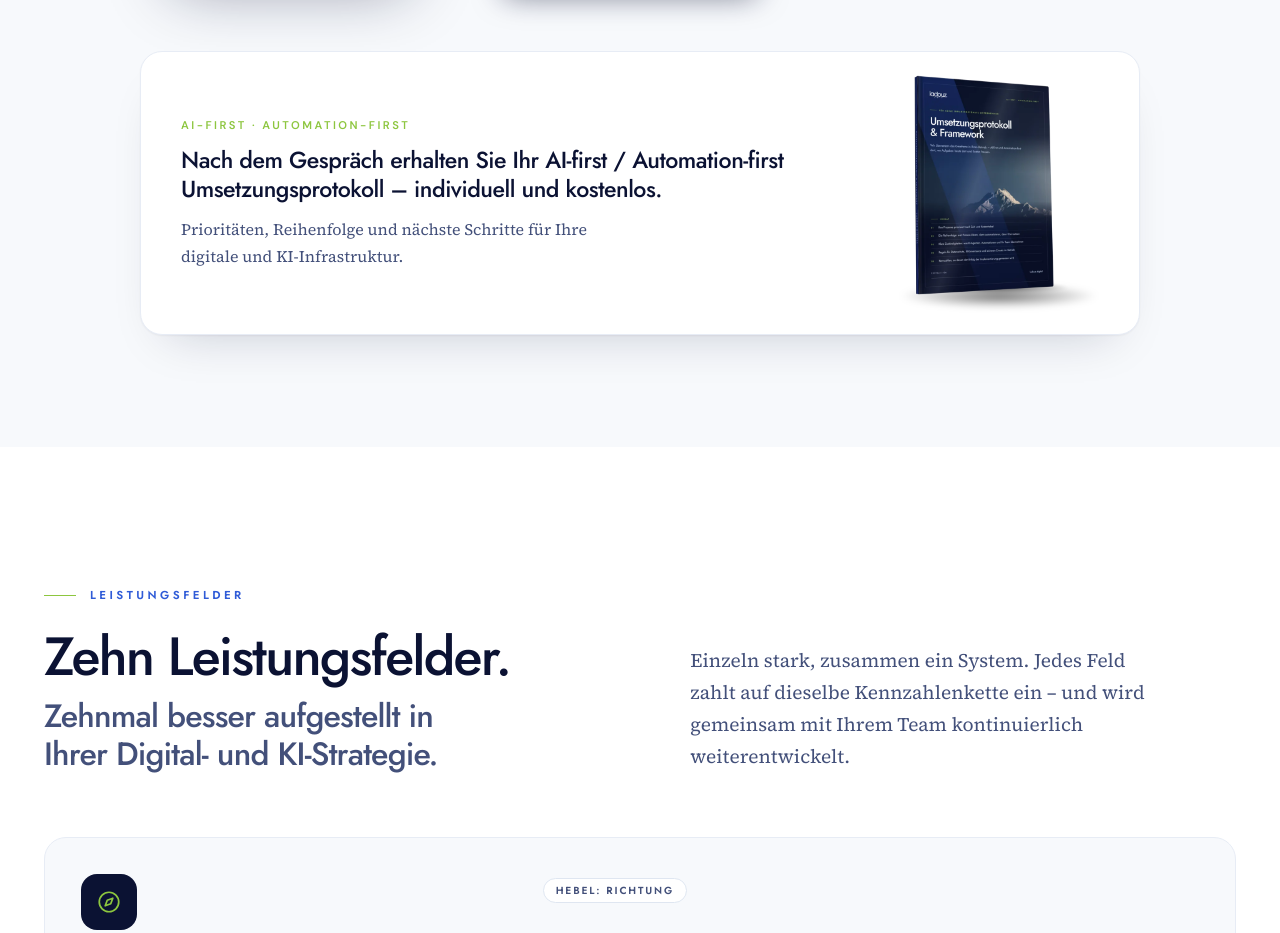
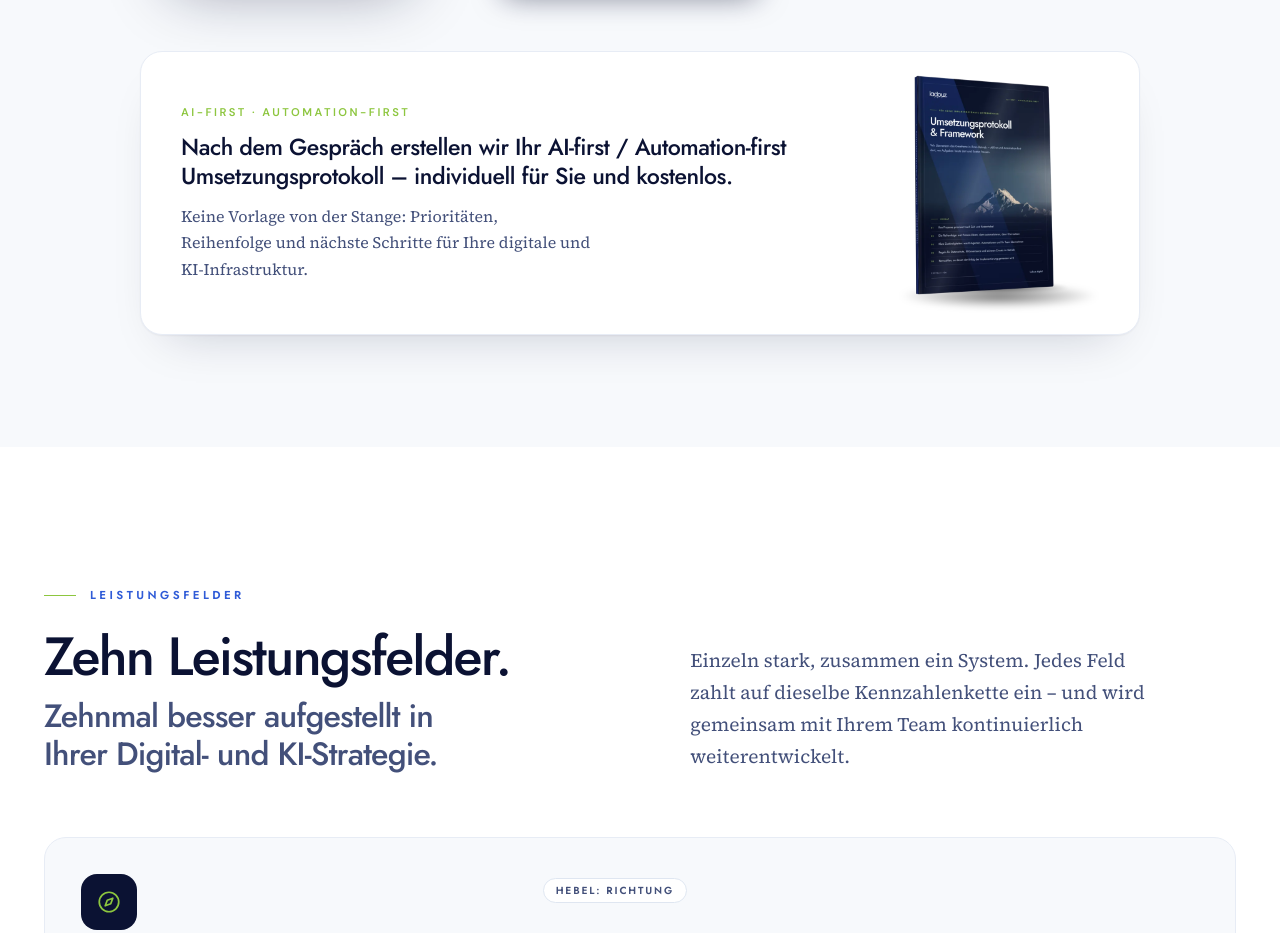
Before and after one commit to nizarladouz/Ladouz-Digital, a Next.js app in the folder ladouz-digital/: page / in a window 1280 px wide. Shown: the part 4300-5233 px from the top of the page. Built offline with nearby package versions, Linux system fonts and the light colour scheme.

Commit message:
Startseite: Umsetzungsprotokoll individuell formuliert

```diff
--- a/ladouz-digital/app/page.tsx
+++ b/ladouz-digital/app/page.tsx
@@ -1533,10 +1533,10 @@ function Bestandsaufnahme() {
           <div>
             <p className="font-[family-name:var(--font-dm-sans)] text-[0.7rem] font-semibold uppercase tracking-[0.22em] text-[#8dc63f]">AI-first · Automation-first</p>
             <p className="mt-3 text-[clamp(1.2rem,2vw,1.45rem)] font-medium leading-[1.25] tracking-[-0.02em] text-[#0b1233]">
-              Nach dem Gespräch erhalten Sie Ihr AI-first / Automation-first Umsetzungsprotokoll – individuell und kostenlos.
+              Nach dem Gespräch erstellen wir Ihr AI-first / Automation-first Umsetzungsprotokoll – individuell für Sie und kostenlos.
             </p>
             <p className="ld-serif mt-3 max-w-[52ch] text-[1rem] leading-[1.65] text-[#43507a]">
-              Prioritäten, Reihenfolge und nächste Schritte für Ihre digitale und KI-Infrastruktur.
+              Keine Vorlage von der Stange: Prioritäten, Reihenfolge und nächste Schritte für Ihre digitale und KI-Infrastruktur.
             </p>
           </div>
           <button type="button" onClick={() => setGross(true)} aria-label="Umsetzungsprotokoll vergrößert ansehen" className="group relative mx-auto block w-[180px] cursor-zoom-in transition-transform duration-500 hover:-translate-y-1 sm:-my-2 sm:w-[200px]">
```
